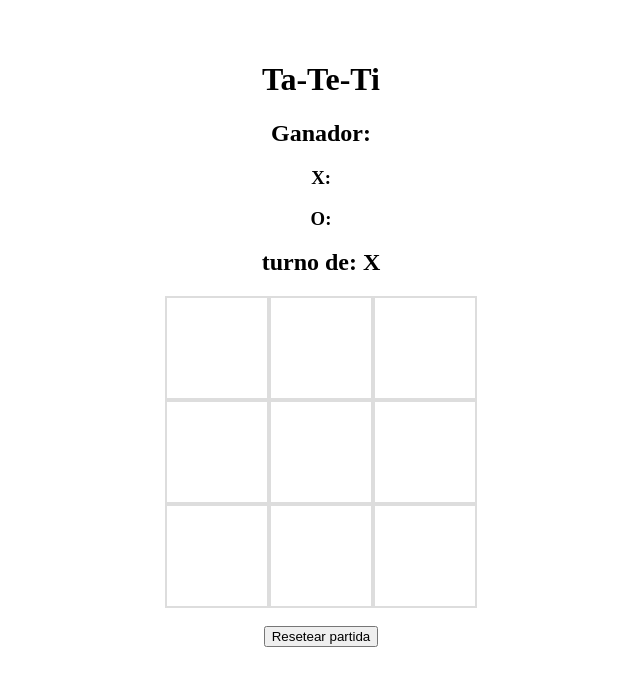
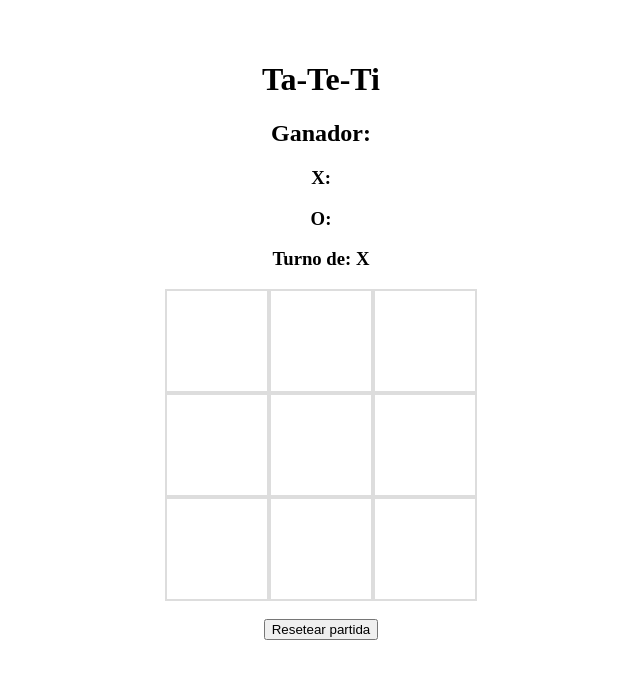
Before and after one commit to mllanos07/TA-TE-TI, a React (Vite) app in the folder ta-te-ti/: page / in a window 1280 px wide. Shown: the top 686 px of the page, without its empty margins (319-959 px from the left). Built offline with nearby package versions, Linux system fonts and the light colour scheme.

Commit message:
arreglo de empate

```diff
--- a/ta-te-ti/src/App.jsx
+++ b/ta-te-ti/src/App.jsx
@@ -8,7 +8,7 @@ function App() {
     [null, null, null],
   ]);
   const [jugador, setJugador] = useState("X")
-  const [ganador, setGanador] = useState(null)
+  const [ganador, setGanador] = useState("")
   const [jugadasX, setJugadasX] = useState([])
   const [jugadasO, setJugadasO] = useState([])
 
@@ -18,7 +18,7 @@ function App() {
       return;
     }
     // si ya hay un ganador => no hago nada
-    if (ganador !== null){
+    if (ganador !== ""){
       return;
     }
 
@@ -54,7 +54,7 @@ function App() {
       [null, null, null],
       [null, null, null],
     ])
-    setGanador(null)
+    setGanador("")
     setJugador("X")
     setJugadasX([])
     setJugadasO([])
@@ -98,23 +98,13 @@ function App() {
     }
   }, [board])
 
-  useEffect(() => {
-    const checkEmpate = () =>{
-      if ((jugadasX.length + jugadasO.length) === 9 && ganador === null){
-        setGanador("Empate")
-        setJugador(null)
-      }
-    }
-    checkEmpate()
-  }, [jugadasX.length, jugadasO.length, ganador])
-
   return (
     <>
       <h1>Ta-Te-Ti</h1>
-      <h2>Ganador: {ganador}</h2>
+      <h2>Ganador: {`${(jugadasX.length+jugadasO.length === 9 && ganador === "") ? "Empate" : ganador}`}</h2>
       <h3>X: {jugadasX.map((j) => `(${j[0]}:${j[1]})`).join(", ")}</h3>
       <h3>O: {jugadasO.map((j) => `(${j[0]}:${j[1]})`).join(", ")}</h3>
-      <h2>turno de: {jugador}</h2>
+      <h3>Turno de: {jugador}</h3>
       <div className="board">
         {/* fila 1 */}
         <div className="row">
```
